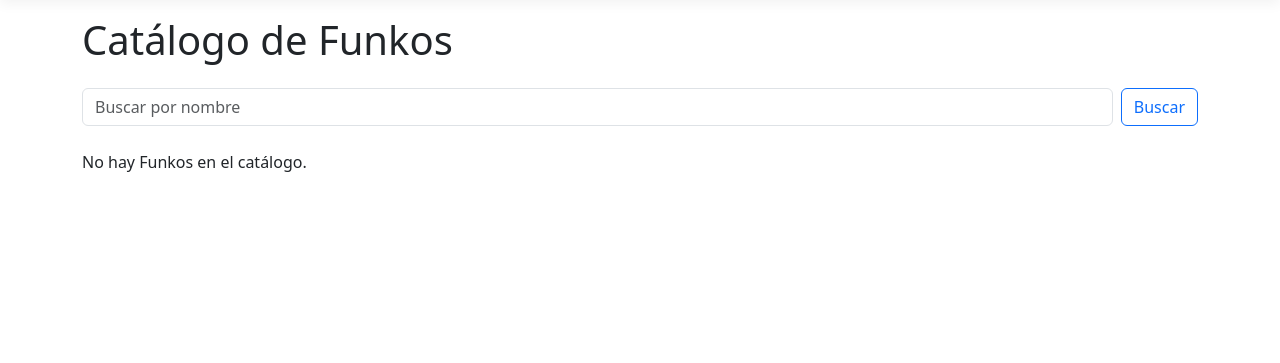
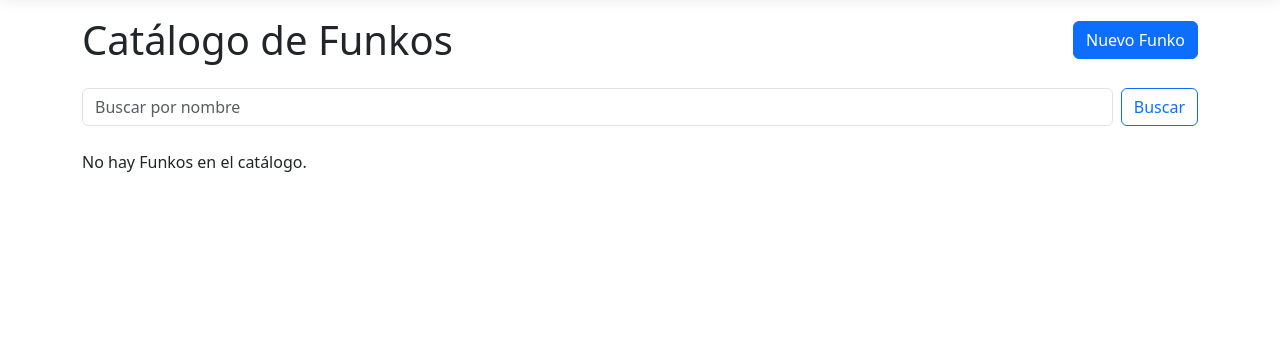
Before and after one commit to Cristian-1990/FunkoWeb, an ASP.NET Core app: page / in a window 1280 px wide. Shown: the part 57-420 px from the top of the page. Run offline with ASP.NET Core 8, Linux system fonts and the light colour scheme; style sheets or scripts are compiled from the project's sources.

Commit message:
feat: enlazar la creación de Funkos desde la portada

```diff
--- a/FunkoApp/Pages/Index.cshtml
+++ b/FunkoApp/Pages/Index.cshtml
@@ -4,7 +4,16 @@
     ViewData["Title"] = "Catálogo";
 }
 
-<h1 class="mb-4">Catálogo de Funkos</h1>
+@* TempData["Exito"] lo deja la página Crear tras el POST; se lee una sola vez. *@
+@if (TempData["Exito"] is string exito)
+{
+    <div class="alert alert-success" role="alert">@exito</div>
+}
+
+<div class="d-flex justify-content-between align-items-center mb-4">
+    <h1 class="mb-0">Catálogo de Funkos</h1>
+    <a class="btn btn-primary" asp-page="/Crear">Nuevo Funko</a>
+</div>
 
 <form method="get" class="d-flex mb-4">
     <input type="search" name="busqueda" value="@Model.Busqueda" class="form-control me-2" placeholder="Buscar por nombre" />
```
